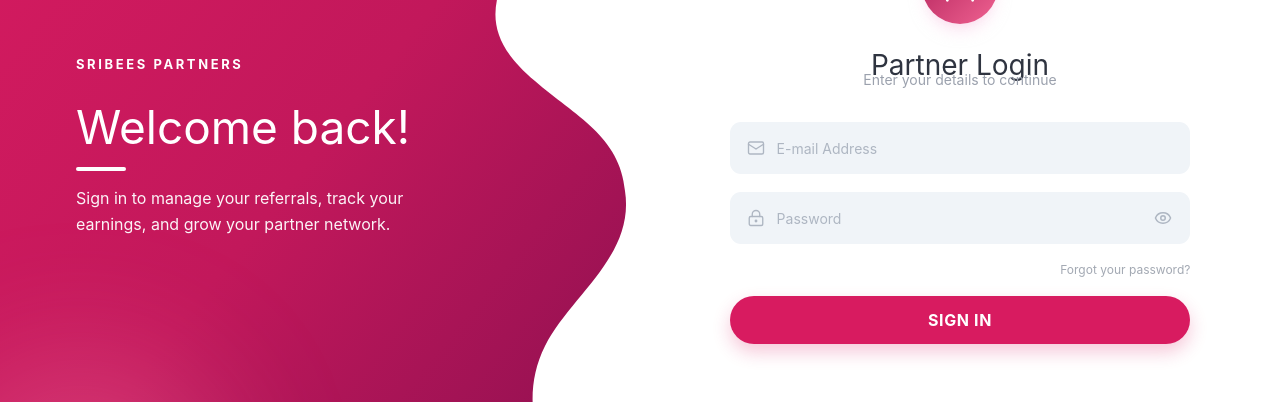
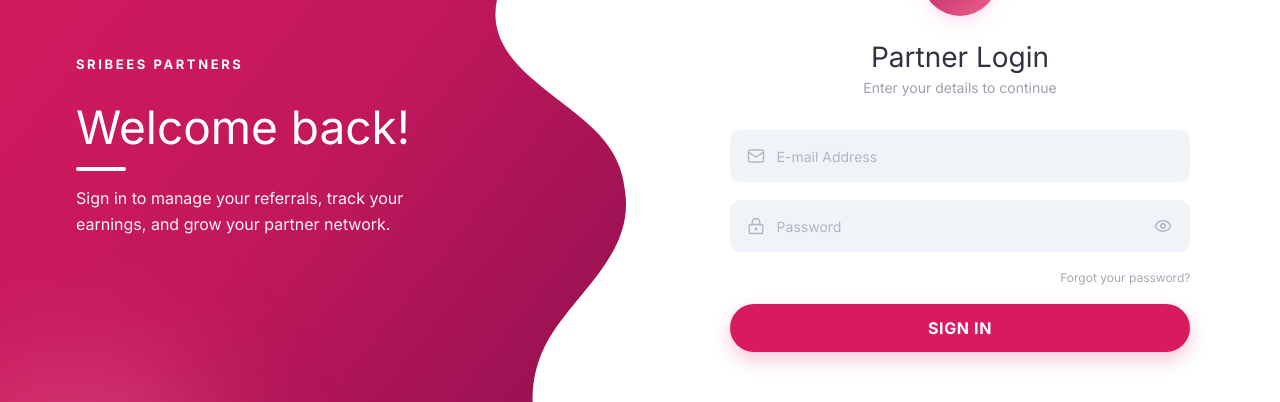
Before and after one commit to anjanamadushan310/new-sribees-frontend-referral, a React (Vite) app: page /login in a window 1280 px wide. Shown: the part 254-656 px from the top of the page. Built offline with nearby package versions, Linux system fonts and the light colour scheme; no server answers.

Commit message:
feat: add login page component with Tailwind CSS styling and Inter font configuration

```diff
--- a/index.html
+++ b/index.html
@@ -4,6 +4,12 @@
     <meta charset="UTF-8" />
     <meta name="viewport" content="width=device-width, initial-scale=1.0" />
     <title>SRIBEES Partner Portal</title>
+    <link rel="preconnect" href="https://fonts.googleapis.com" />
+    <link rel="preconnect" href="https://fonts.gstatic.com" crossorigin />
+    <link
+      href="https://fonts.googleapis.com/css2?family=Inter:wght@300;400;500;600;700;800;900&display=swap"
+      rel="stylesheet"
+    />
   </head>
   <body>
     <div id="root"></div>
--- a/src/components/Page/Login/Login.tsx
+++ b/src/components/Page/Login/Login.tsx
@@ -76,7 +76,7 @@
           <h2 className="m-0 text-[28px] text-[#2f3440] max-[720px]:text-[25px]">
             Partner Login
           </h2>
-          <p className="!-mt-4 text-sm text-[#9ba1ad]">
+          <p className="text-sm text-[#9ba1ad]">
             Enter your details to continue
           </p>
         </div>
--- a/src/index.css
+++ b/src/index.css
@@ -1,4 +1,8 @@
 @import "tailwindcss";
+
+@theme {
+  --font-sans: "Inter", -apple-system, BlinkMacSystemFont, "Segoe UI", Roboto, Helvetica, Arial, sans-serif;
+}
 
 html,
 body,
@@ -11,11 +15,12 @@
 body {
     overflow-x: hidden;
     overflow-y: auto;
+    font-family: "Inter", -apple-system, BlinkMacSystemFont, "Segoe UI", Roboto, Helvetica, Arial, sans-serif;
+    color: #17233b;
 }
 
-body {
-    font-family: Inter, ui-sans-serif, system-ui, -apple-system, BlinkMacSystemFont, "Segoe UI", sans-serif;
-    color: #17233b;
+button, input, optgroup, select, textarea {
+    font-family: inherit;
 }
 
 /* Custom sleek scrollbar for scrollable panels */
```
